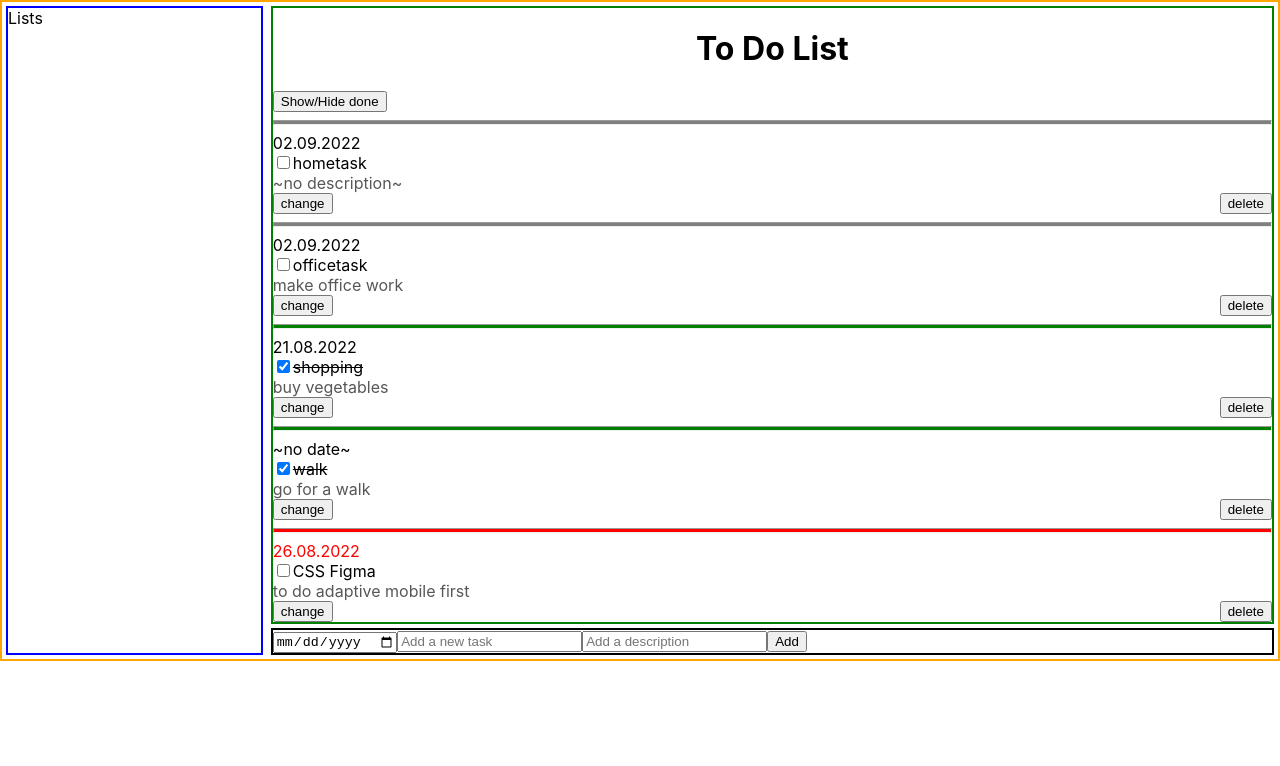
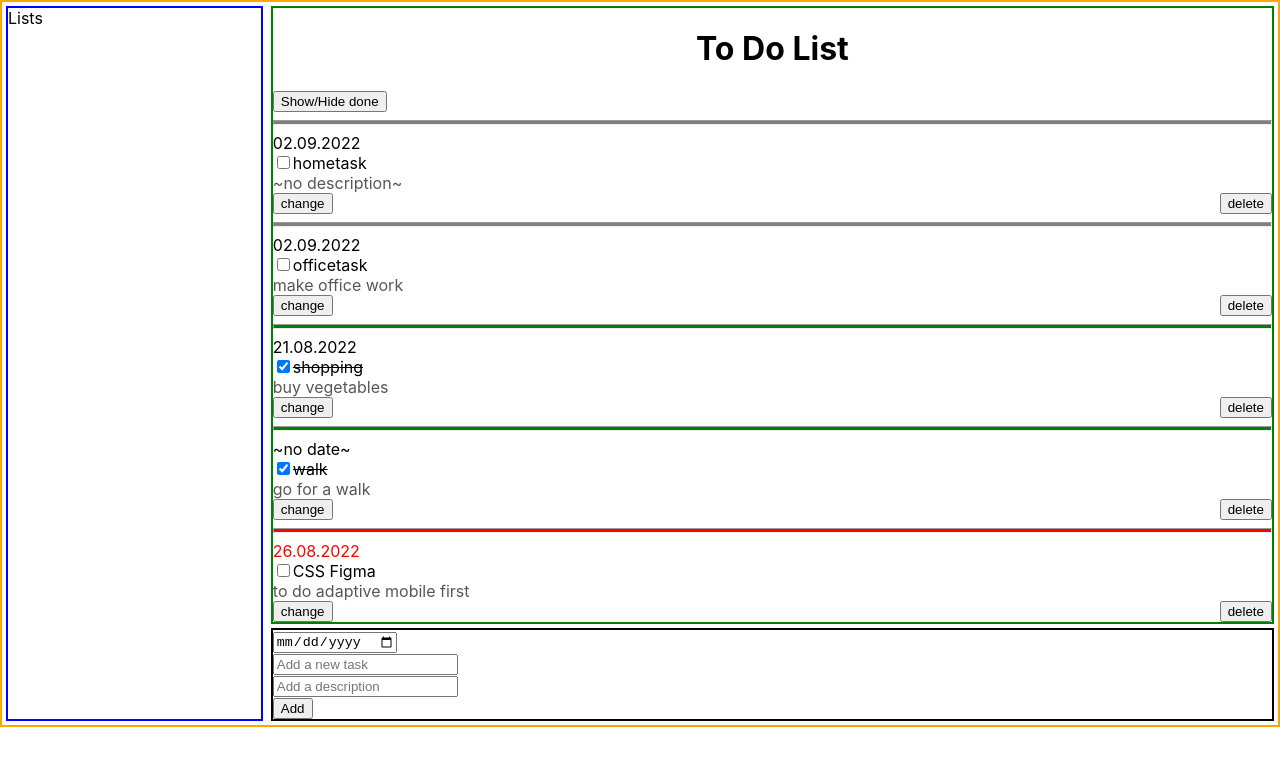
Before and after one commit to Jim4Support/React, a React (Create React App) app: page / in a window 1280 px wide. Shown: the top 766 px of the page. Built offline with nearby package versions, Linux system fonts and the light colour scheme.

Commit message:
need to fix

```diff
--- a/src/Components/TaskForm/TaskForm.css
+++ b/src/Components/TaskForm/TaskForm.css
@@ -1,4 +1,7 @@
 .taskform {
     border: 2px solid black;
     margin: 4px;
+    display: grid;
+    flex-wrap: wrap;
+    justify-content: flex-start;
 }
--- a/src/Components/TaskForm/TaskForm.jsx
+++ b/src/Components/TaskForm/TaskForm.jsx
@@ -40,13 +40,14 @@ export default function TaskForm({tasks, setTasks}) {
 
     return (
         <footer className='taskform'>
+
             <form onSubmit={handleInputChange}>
-                <input name="dueDate" type="date" value={newDate}
-                onChange={(e) => setNewDate(e.target.value)}/>
-                <input name="name" type="text" placeholder="Add a new task" value={newTask}
-                onChange={(e) => setNewTask(e.target.value)}/>
-                <input name="description" type="text" placeholder="Add a description" value={newDesc}
-                onChange={(e) => setNewDesc(e.target.value)}/>
+                <div><input name="dueDate" type="date" value={newDate}
+                onChange={(e) => setNewDate(e.target.value)}/></div>
+                <div><input name="name" type="text" placeholder="Add a new task" value={newTask}
+                onChange={(e) => setNewTask(e.target.value)}/></div>
+                <div><input name="description" type="text" placeholder="Add a description" value={newDesc}
+                onChange={(e) => setNewDesc(e.target.value)}/></div>
                 <input type="submit" value="Add"/>
             </form>
 
--- a/src/Components/TaskList/TaskList.jsx
+++ b/src/Components/TaskList/TaskList.jsx
@@ -5,6 +5,7 @@ export default function TaskList({ tasks, setTasks }) {
     const [update, setUpdate] = useState(null);
     const [value, setValue] = useState('');
     const [checked, setChecked] = useState(false);
+    const [show, setShow] = useState(true);
 
     function checkValue(e) {
         const value = e.target.value;
@@ -68,13 +69,19 @@ export default function TaskList({ tasks, setTasks }) {
     function changeStatus(done) {
         return done ? 'line-through' : 'none';
     }
+
+    function hideTasks(id, done) {
+        const newArray = tasks.filter(t => t.id === id && t.done !== done);
+        setTasks(newArray)
+        setShow(!show)
+    }
 console.log(tasks);
 
     return (
         <main className='tasklist'>
             <h1>To Do List</h1>
             <div id="show">
-                <button type="button" id="showTasks">Show/Hide done</button>
+                <button type="button" id="showTasks" onClick={() => hideTasks()}>Show/Hide done</button>
             </div>
             <div>
                 {
@@ -91,7 +98,7 @@ console.log(tasks);
                                         <div style={{ color: changeDateColor(item.dueDate, item.done) }}>
                                             {correctDate(item.dueDate)}
                                         </div>
-                                        <div class="checkDone">
+                                        <div className="checkDone">
                                             <label style={{ textDecoration: changeStatus(item.done) }}>
                                                 <input onChange={(e) => checkValue(e)} type="checkbox" name="checkfield" checked={item.done} value={item.id} />
                                                 {item.name}</label>
@@ -106,6 +113,8 @@ console.log(tasks);
                                     </div>
                                 </div>
                             }
+                            {
+                            }
                         </div>
                     ))
                 }
```
